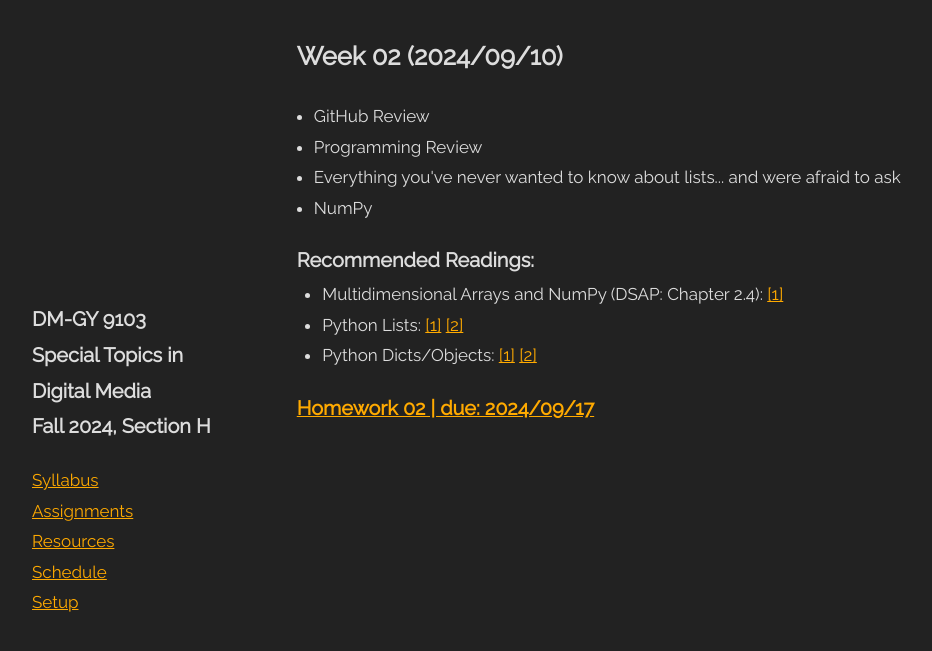
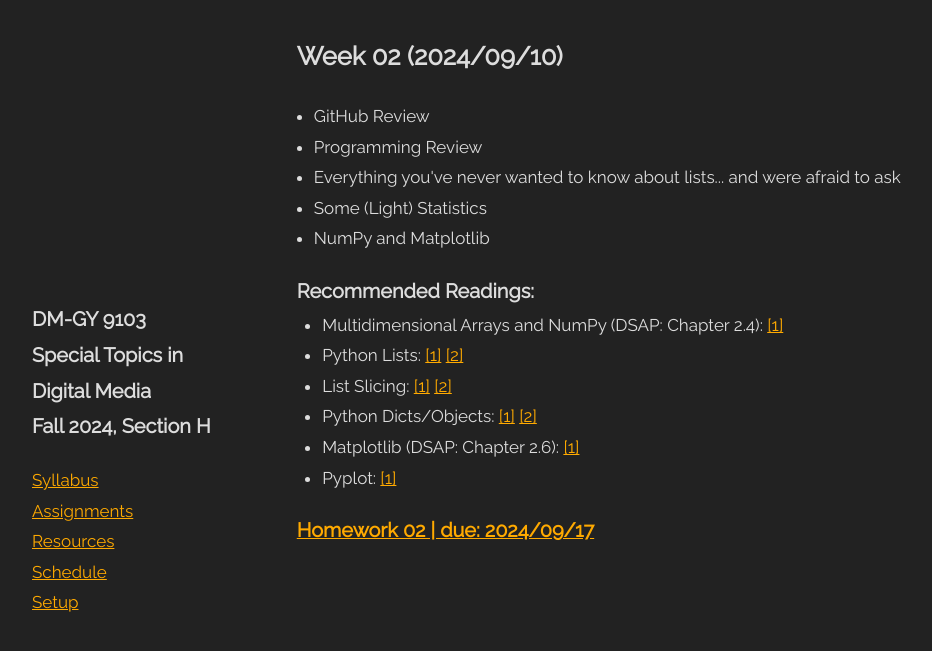
Before and after one commit to 9103H/9103H.github.io, a Jekyll site: the page built from _pages/week/02.md, in a window 1280 px wide. Shown: the top 651 px of the page, without its empty margins (36-968 px from the left). Built offline with Jekyll 4.4.1, drawn with Linux system fonts in a browser that asks for light colours.

```diff
--- a/_pages/week/02.md
+++ b/_pages/week/02.md
@@ -5,7 +5,8 @@ what:
   - GitHub Review
   - Programming Review
   - Everything you've never wanted to know about lists... and were afraid to ask
-  - NumPy
+  - Some (Light) Statistics
+  - NumPy and Matplotlib
 xclass:
   - title: Slides
     url: #
@@ -19,10 +20,20 @@ readings:
     urls:
       - https://developers.google.com/edu/python/lists
       - https://realpython.com/python-list/
+  - title: List Slicing
+    urls:
+      - https://realpython.com/lessons/indexing-and-slicing/) and [here](
+      - https://towardsdatascience.com/the-basics-of-indexing-and-slicing-python-lists-2d12c90a94cf
   - title: Python Dicts/Objects
     urls:
       - https://developers.google.com/edu/python/dict-files
       - https://realpython.com/python-dicts/
+  - title: "Matplotlib (DSAP: Chapter 2.6)"
+    urls:
+      - https://ebookcentral.proquest.com/lib/nyulibrary-ebooks/reader.action?docID=5264120&ppg=118
+  - title: Pyplot
+    urls:
+      - https://matplotlib.org/stable/tutorials/pyplot.html
 homework: "02"
 ---
 {% include week.html page=page %}
```
Also changed, not shown: README.md (+2 -1 lines).
